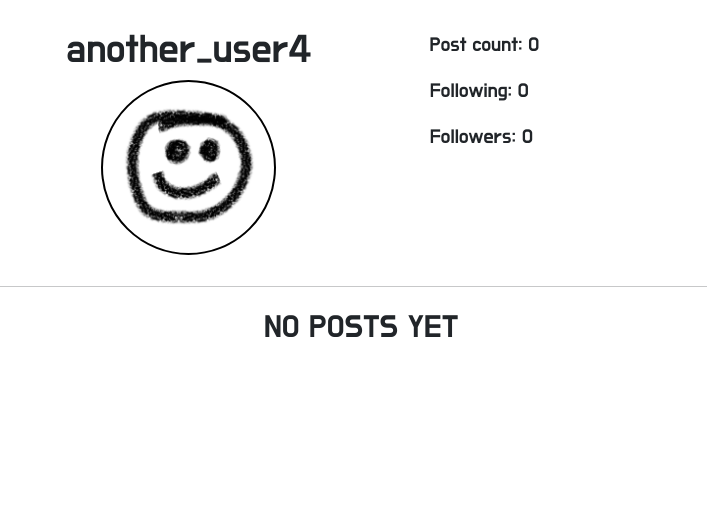
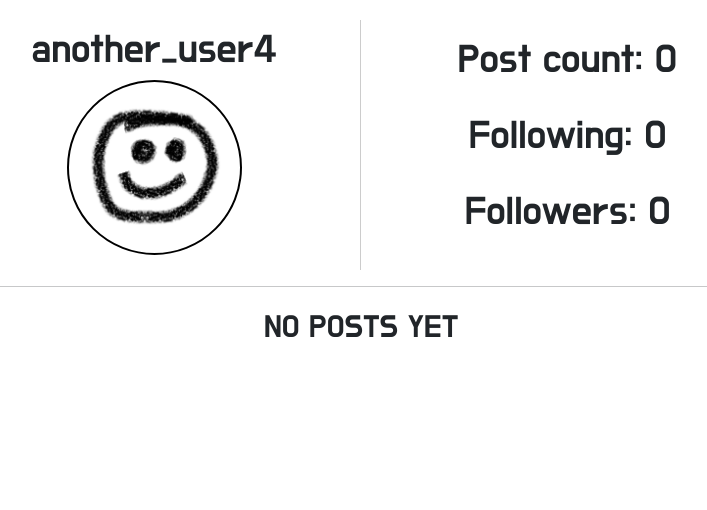
Before and after one commit to jkingportfolio/CI_PP4_Pic_Pals, a Django app: a page that uses account/templates/account/user/user_detail.html in a window 1280 px wide. Shown: the part 76-586 px from the top of the page, without its empty margins (279-986 px from the left). Run offline with Django 3.2, Linux system fonts and the light colour scheme; a user stored in the database is signed in; data comes from the database, SQL or seed files in the repository; data that the repository does not hold is empty; parts of the project's set-up code (start-up, migrations or seed data) failed here and were passed over; some libraries are stand-ins or nearby versions.

Commit message:
Style: Profile info panels

```diff
--- a/account/templates/account/dashboard.html
+++ b/account/templates/account/dashboard.html
@@ -10,7 +10,7 @@
 <div class="container profile-style">
   <div class="container">
     <div class="row">
-      <div class="col-7 text-center">
+      <div class="col-6 text-center right-border">
         <div class="row">
           <p class="col text-center user-name-font">
             {{ request.user.username }}
@@ -39,7 +39,7 @@
           {% endif %}
         </div>
       </div>
-      <div class="col-5 user-info-pos">
+      <div class="col-6 user-info-pos">
         <div class="row user-info-font">
           <p>Post count: {{ user_posts_count }}</p>
         </div>
--- a/account/templates/account/user/user_detail.html
+++ b/account/templates/account/user/user_detail.html
@@ -9,8 +9,8 @@
 <div class="container profile-style">
   <div class="container">
     <div class="row">
-      <div class="col-7 text-center">
-        <div class="row">
+      <div class="col-6 text-center right-border">
+        <div class="row ">
           <p class="col text-center user-name-font">
             {{ user.username }}
           </p>
@@ -38,7 +38,7 @@
           {% endif %}
         </div>
       </div>
-      <div class="col-5 user-info-pos">
+      <div class="col-6 user-info-pos">
         <div class="row user-info-font">
           <p>Post count: {{ user_post_count }}</p>
         </div>
--- a/account/templates/registration/password_reset_form.html
+++ b/account/templates/registration/password_reset_form.html
@@ -15,7 +15,7 @@
             {{ form|crispy }}
             {% csrf_token %}
             </div>
-            <p><input type="submit" value="Send e-mail" class="button-margin"></p>
+            <p><input type="submit" value="Send e-mail" class="form-btn"></p>
             <button aria-label="Cancel button" class="form-btn">
                 <a href="/">
                     Cancel
--- a/static/css/style.css
+++ b/static/css/style.css
@@ -23,7 +23,8 @@ a {
 }
 
 .button-margin {
-    margin-top: 5px
+    margin-top: 5px;
+    padding: 0 20%;
 }
 
 .form-btn {
@@ -84,16 +85,16 @@ a {
 
 .user-name-font {
     margin-bottom: 0;
-    font-size: 40px
+    font-size: 5vw
 }
 
 .user-info-pos {
+    text-align: center;
     padding: 10px 0px 0px 0px;
 }
 
 .user-info-font {
-
-    font-size: 20px;
+    font-size: 5vw;
 }
 
 .form-btn-pos {
@@ -189,7 +190,6 @@ a {
     display: block;
     margin-left: auto;
     margin-right: auto;
-    width: 50%;
     padding-bottom: 10px;
 }
 
@@ -259,17 +259,30 @@ form div {
     margin-bottom: 15px;
 }
 
+.right-border {
+    border-right: solid 1px rgba(0, 0, 0, 0.2);
+}
+
 
   /* Media queries*/
 
   @media only screen and (max-width: 571px) {
     .profile-pic {
-        width: 75px;
-        height: 75px;
-        object-fit: contain;
-        border-radius: 50%;
-        border: 2px solid black;
+        width: 100px;
+        height: 100px;
     }
 
 
 }
+
+@media only screen and (min-width: 770px) {
+    .user-info-font {
+        font-size: 40px;
+    }
+
+    .user-name-font {
+        font-size: 40px;
+    }
+
+
+}
```
Also changed, not shown: post/templates/post/post_detail.html (+6 -9 lines).
